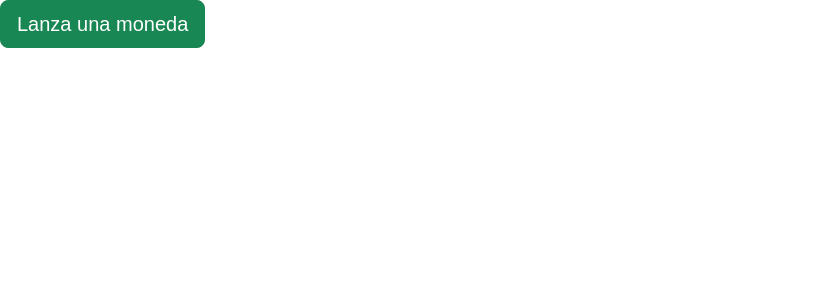
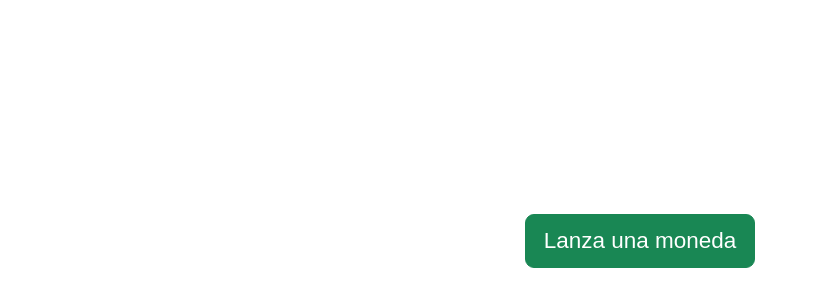
Before and after one commit to Kristian1505/toss_a_coin, a plain HTML site: page index.html in a window 1280 px wide. Shown: the whole page, without its empty margins (0-818 px from the left). Drawn offline with nearby package versions, Linux system fonts and the light colour scheme.

Commit message:
Formating

```diff
--- a/index.html
+++ b/index.html
@@ -12,7 +12,7 @@
 
 <body>
     <main>
-        <div>
+        <div class="container">
             <button id="buttonFlipCoin" type="button" class="btn btn-success btn-primary btn-lg">Lanza una
                 moneda</button>
             <p id="message"></p>
--- a/style.css
+++ b/style.css
@@ -2,6 +2,15 @@
     margin: 0;
     padding: 0;
     box-sizing: border-box;
-    font-family: 'Truculenta', sans-serif;
+    font-family: Arial, Helvetica, sans-serif;
     color: black;
+    font-size: large;
 }
+
+.container {
+    min-height: 500px;
+    display: flex;
+    flex-direction: column;
+    justify-content: center;
+    align-items: center;
+}
```
Also changed, not shown: scripts.js (line endings or trailing spaces).
